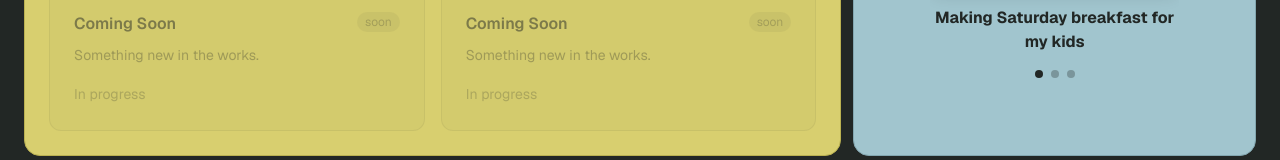
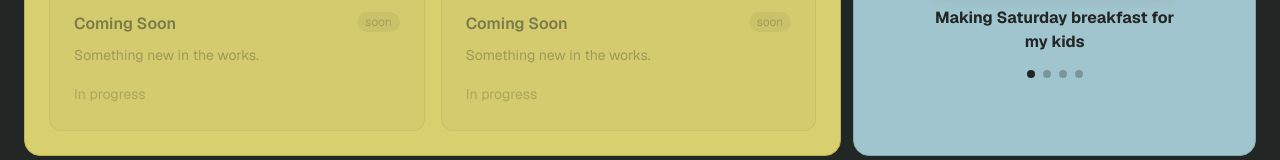
Before and after one commit to brandonasay/brandonasay.com, a Next.js app: page / in a window 1280 px wide. Shown: the part 1459-1619 px from the top of the page. Built offline with nearby package versions, Linux system fonts and the light colour scheme.

Commit message:
Add Frankie carb loading slide to Hobbies carousel
Co-Authored-By: Claude Sonnet 4.6 <noreply@anthropic.com>

```diff
--- a/components/cards/HobbiesContent.tsx
+++ b/components/cards/HobbiesContent.tsx
@@ -19,6 +19,11 @@ const slides = [
     id: "hiking",
     src: "/hobby-hiking.jpg",
     caption: "Hiking with my kids",
+  },
+  {
+    id: "frankie",
+    src: "/hobby-frankie.jpg",
+    caption: "Carb loading with my daughter Frankie",
   },
 ];
 
```
Also changed, not shown: 1 other file (tests, documents, lock files or other folders).
